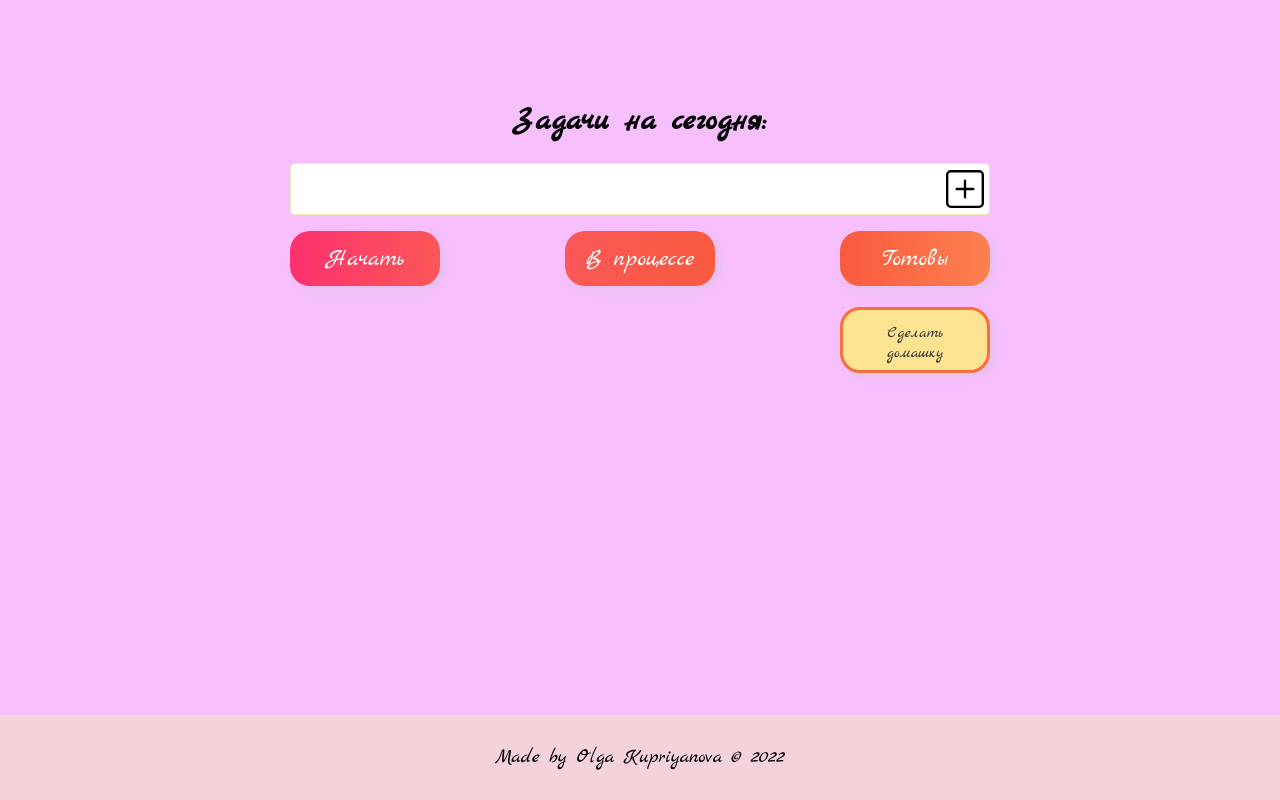
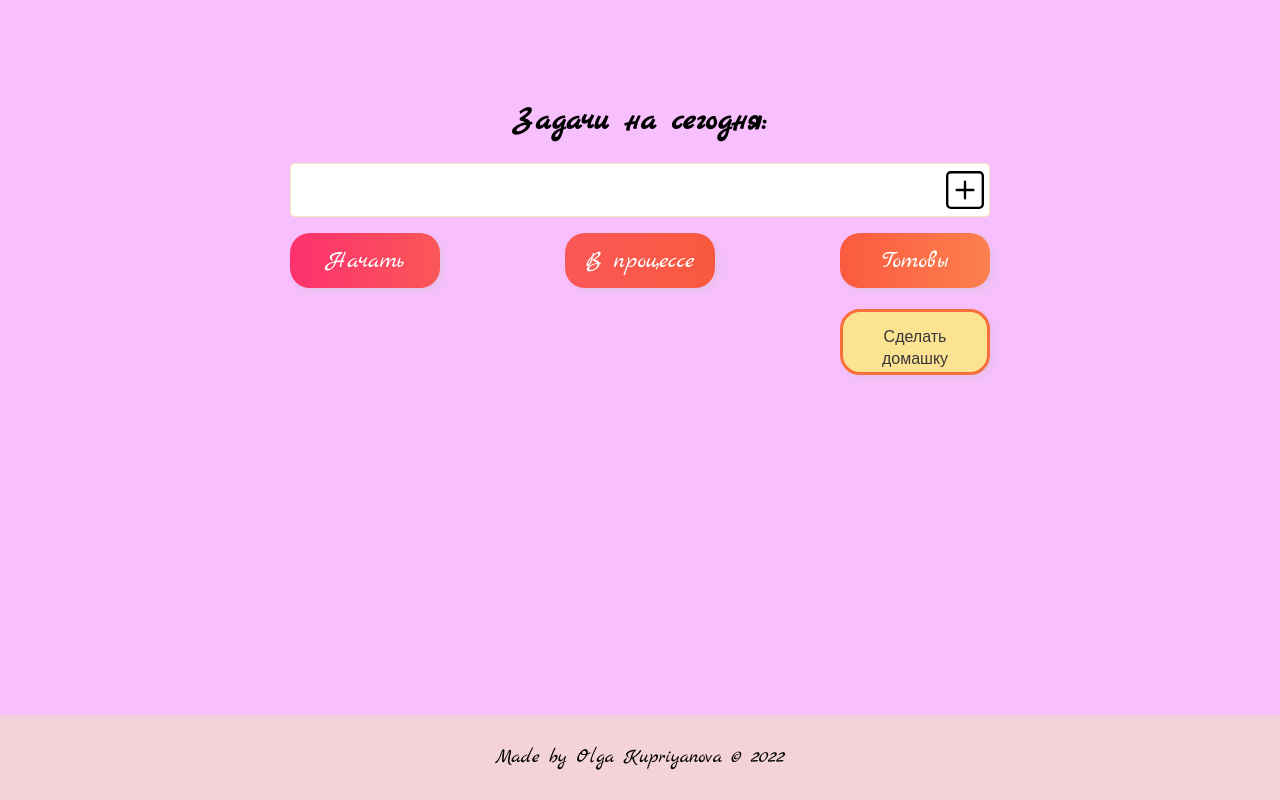
Before and after one commit to ParLelya/todo-list-drag-n-drop, a plain HTML site: page index.html in a window 1280 px wide. Drawn offline with nearby package versions, Linux system fonts and the light colour scheme.

Commit message:
Add fonts

```diff
--- a/style.scss
+++ b/style.scss
@@ -1,4 +1,4 @@
-@import url("https://fonts.googleapis.com/css?family=Marck+Script&display=swap");
+@import url('https://fonts.googleapis.com/css2?family=Marck+Script&family=Open+Sans:ital,wght@1,300&display=swap');
 
 * {
   box-sizing: border-box;
@@ -28,7 +28,7 @@
   width: 700px;
   padding: 15px 34px 15px 10px;
   font-size: inherit;
-  font-family: inherit;
+  font-family: "Open Sans", sans-serif;
   line-height: inherit;
   border: 1px solid #eeecb6;
   border-radius: 5px;
@@ -55,7 +55,7 @@
     height: 38px;
 
     &:hover {
-		border-radius: 5PX;
+      border-radius: 5px;
       box-shadow: 5px 7px 7px #a7eca7ee inset;
     }
   }
@@ -81,6 +81,8 @@
 .item {
   width: 150px;
   height: 66px;
+  font-family: "Open Sans", sans-serif;
+  font-weight: 300;
   border: 3px solid #f7703b;
   box-shadow: 4px 4px 9px rgba(198, 198, 198, 0.36);
   border-radius: 20px;
```
Also changed, not shown: style.css, 1 other file.
